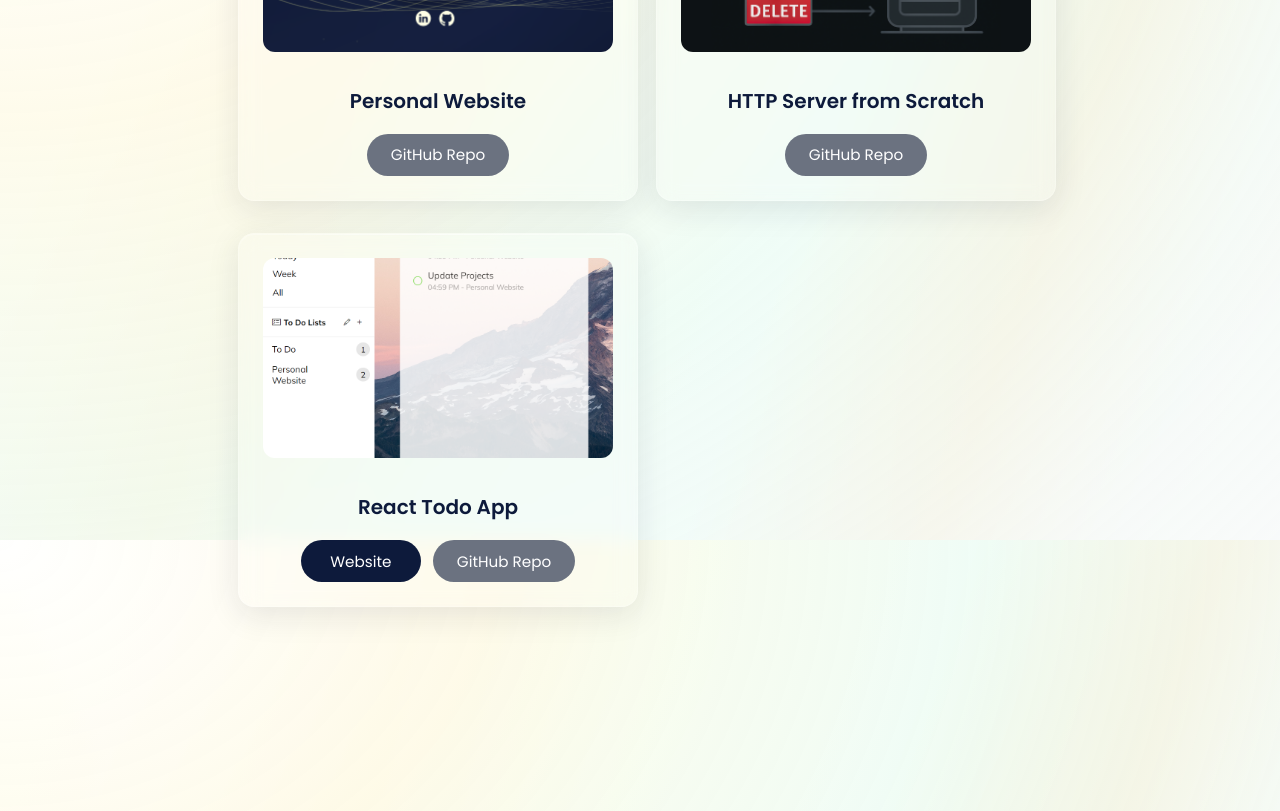
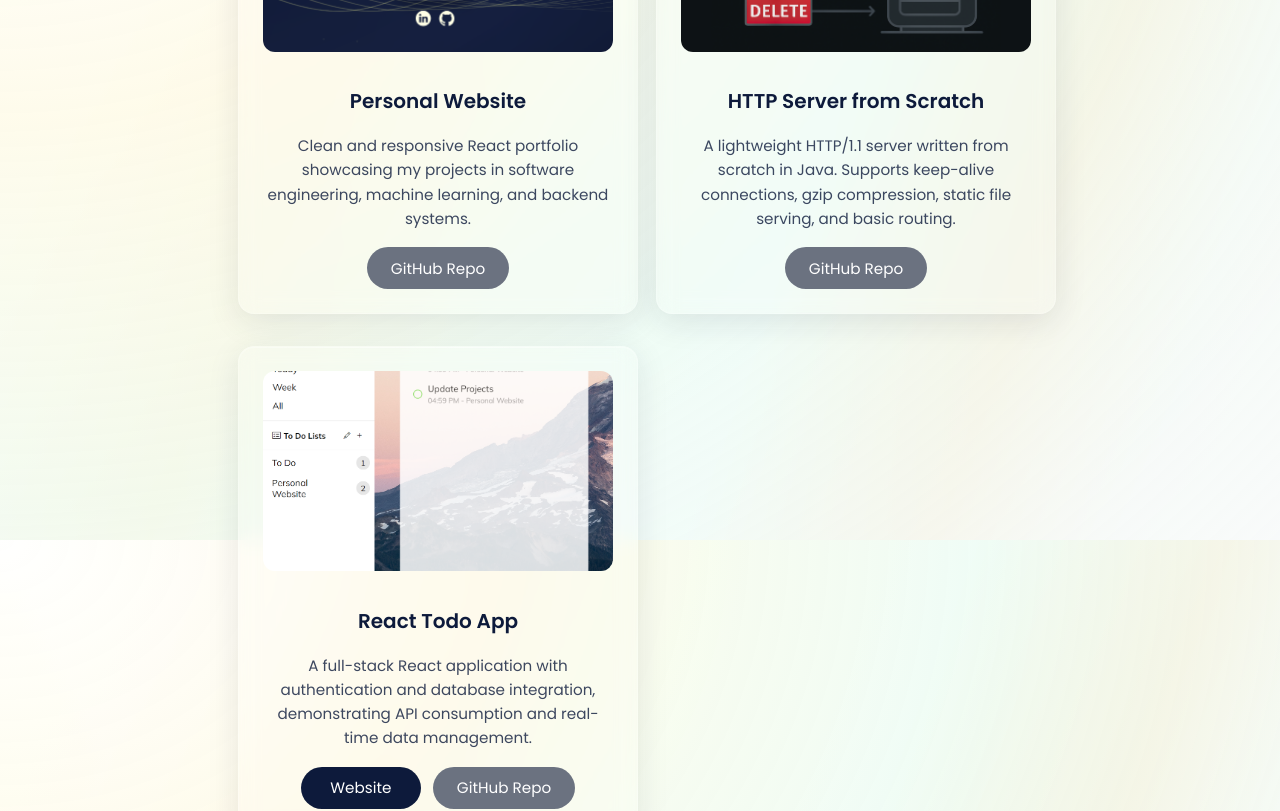
Before and after one commit to vcalbucci/portfolio-website, a React (Vite) app in the folder portfolio/: page / in a window 1280 px wide. Shown: the part 2660-3471 px from the top of the page. Built offline with nearby package versions, Linux system fonts and the light colour scheme.

Commit message:
Added project descriptions

```diff
--- a/portfolio/src/components/Projects.tsx
+++ b/portfolio/src/components/Projects.tsx
@@ -8,6 +8,7 @@ import project3DarkImg from '../assets/Project3Dark.png';
 interface ProjectData {
   title: string;
   image: string;
+  description: string;
   buttons: {
     text: string;
     url: string;
@@ -57,6 +58,7 @@ const Projects: React.FC = () => {
     {
       title: "Personal Website",
       image: isDarkMode ? project1Img : project1DarkImg,
+      description: "Clean and responsive React portfolio showcasing my projects in software engineering, machine learning, and backend systems.",
       buttons: [
         {
           text: "GitHub Repo",
@@ -68,6 +70,7 @@ const Projects: React.FC = () => {
     {
       title: "HTTP Server from Scratch",
       image: isDarkMode ? project3Img : project3DarkImg,
+      description: "A lightweight HTTP/1.1 server written from scratch in Java. Supports keep-alive connections, gzip compression, static file serving, and basic routing.",
       buttons: [
         {
           text: "GitHub Repo",
@@ -79,6 +82,7 @@ const Projects: React.FC = () => {
     {
       title: "React Todo App",
       image: project2Img,
+      description: "A full-stack React application with authentication and database integration, demonstrating API consumption and real-time data management.",
       buttons: [
         {
           text: "Website",
@@ -109,6 +113,7 @@ const Projects: React.FC = () => {
             </div>
             <div className="project-content">
               <h2 className="project-title">{project.title}</h2>
+              <p className="project-description">{project.description}</p>
               <div className="project-buttons">
                 {project.buttons.map((button, buttonIndex) => (
                   <button
--- a/portfolio/src/styles/Projects.css
+++ b/portfolio/src/styles/Projects.css
@@ -45,6 +45,15 @@
   font-weight: 600;
   text-align: center;
   margin: 0;
+}
+
+.project-description {
+  color: var(--primary);
+  font-size: 0.95rem;
+  line-height: 1.6;
+  text-align: center;
+  margin: 0;
+  opacity: 0.8;
 }
 
 .project-buttons {
```
